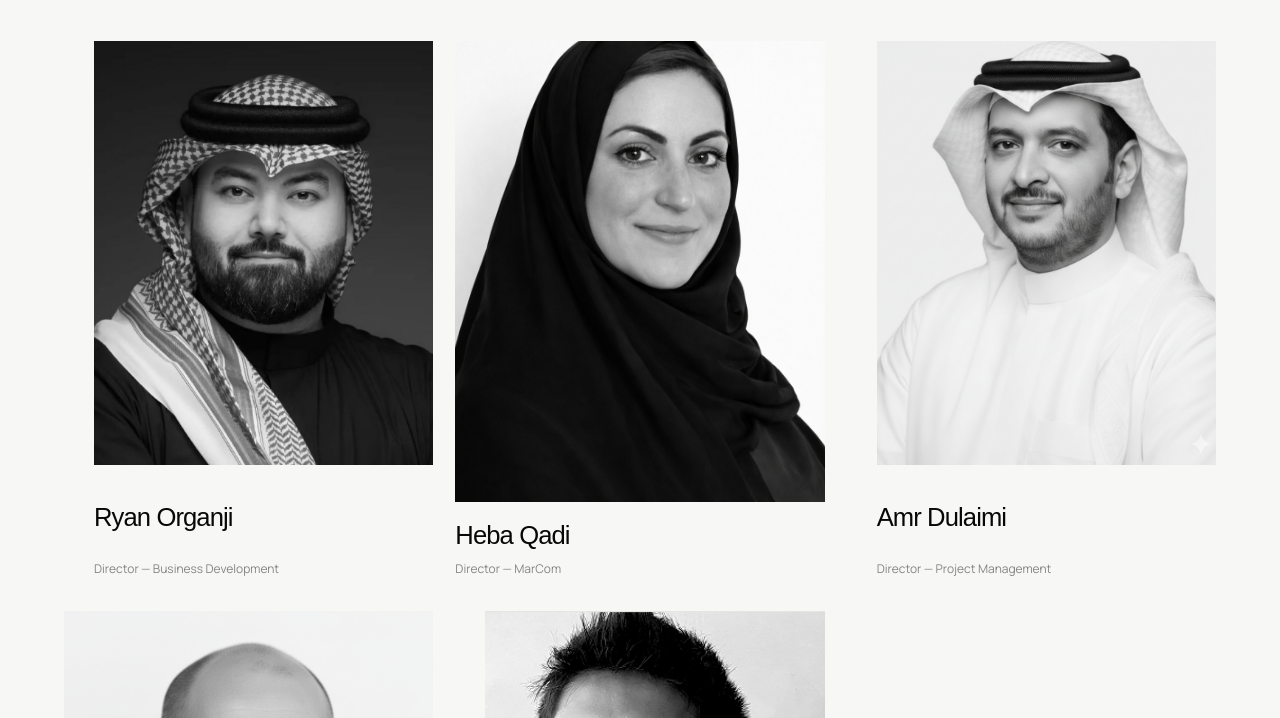
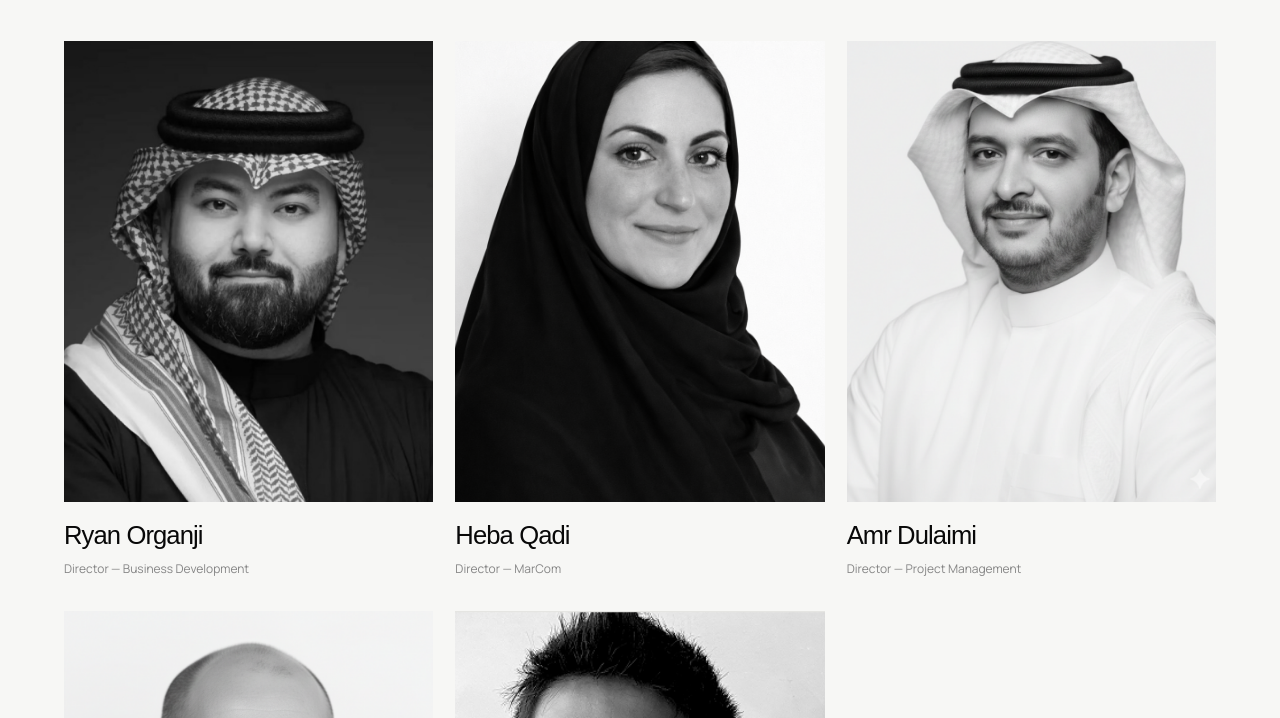
Before and after one commit to trqorganji/BrandShip.Demo, a website built with Vite: page about.html in a window 1280 px wide. Shown: the part 4142-4860 px from the top of the page. Built offline with nearby package versions, Linux system fonts and the light colour scheme; a web font is replaced by a local one.

Commit message:
Refine leadership portrait hover with stable cards and subtle zoom

```diff
--- a/src/about-page.js
+++ b/src/about-page.js
@@ -1,4 +1,11 @@
 const reducedMotion = window.matchMedia('(prefers-reduced-motion: reduce)');
+// A fixed portrait frame keeps the crop and card dimensions stable on hover.
+document.querySelectorAll('.leadership-grid article > img').forEach(image => {
+  const frame = document.createElement('div');
+  frame.className = 'leadership-portrait';
+  image.before(frame);
+  frame.append(image);
+});
 const counters = document.querySelectorAll('[data-count]');
 const observer = new IntersectionObserver(entries => {
   entries.forEach(({ target, isIntersecting }) => {
--- a/src/consultancy.css
+++ b/src/consultancy.css
@@ -87,7 +87,15 @@ body :focus-visible{outline:2px solid #00a3ff;outline-offset:5px}section[id],art
 @media(max-width:800px){.about-page .about-numbers header{grid-template-columns:1fr;gap:20px}.about-page .about-numbers h2{font-size:36px}.about-page .about-stat-grid{grid-template-columns:1fr;margin-top:30px}.about-page .about-stat-grid article,.about-page .about-stat-grid article+article{display:grid;grid-template-columns:90px 1fr;align-items:center;gap:20px;min-height:0;padding:24px 0;border:0;border-top:1px solid #d4d4d1}.about-page .about-stat-grid article:before{display:none}.about-page .about-stat-grid strong{font-size:68px}.about-page .about-stat-grid p{font-size:14px;margin:0}.about-page .about-numbers:before{width:320px;height:320px;right:-170px;top:-80px}}
 @media(prefers-reduced-motion:reduce){.about-page .about-numbers:before{animation:none}}
 .about-page .about-purpose,.about-page .about-leadership,.about-page .about-clients{padding-block:70px}
-.about-page .about-purpose-grid{gap:5vw}.about-page .leadership-grid>article img{transition:filter .4s ease,transform .6s ease}.about-page .leadership-grid>article:hover img{filter:none}
+.about-page .about-purpose-grid{gap:5vw}
+.about-page .leadership-grid>article,.about-page .leadership-grid>article:nth-child(even),.about-page .leadership-grid>article:hover{padding:0;background:transparent;transition:none}
+.about-page .leadership-grid>.leadership-owner,.about-page .leadership-grid>.leadership-owner:hover{background:#090909;color:#fff}
+.about-page .leadership-portrait{width:100%;aspect-ratio:4/5;overflow:hidden;background:#e5e5e2;min-width:0}
+.about-page .leadership-owner .leadership-portrait{max-height:490px}
+.about-page .leadership-grid .leadership-portrait img{display:block;width:100%;height:100%;object-fit:cover;object-position:center top;filter:none;transform:scale(1);transition:transform .9s cubic-bezier(.22,.61,.36,1)}
+@media(hover:hover) and (pointer:fine){.about-page .leadership-grid>article:hover .leadership-portrait img{transform:scale(1.025)}}
+@media(max-width:600px){.about-page .leadership-owner .leadership-portrait{max-height:none;aspect-ratio:1/1}.about-page .leadership-owner .leadership-portrait img{object-position:center 20%}}
+@media(prefers-reduced-motion:reduce){.about-page .leadership-grid .leadership-portrait img{transition:none;transform:none!important}}
 @media(max-width:800px){.about-editorial-hero{padding:125px 6vw 35px;grid-template-columns:1fr;gap:30px}.about-editorial-image{aspect-ratio:5/4;max-height:420px}.about-editorial-copy h1{font-size:58px}.about-page .about-overview{display:block;padding-block:40px}.about-page .about-numbers{padding:35px 20px}.about-page .about-purpose,.about-page .about-leadership,.about-page .about-clients{padding-block:40px}.about-section-nav{gap:18px;padding-inline:6vw}}
 @media(prefers-reduced-motion:reduce){::view-transition-old(root),::view-transition-new(root){animation:none}.brand-arrival{display:none}}
 
```
